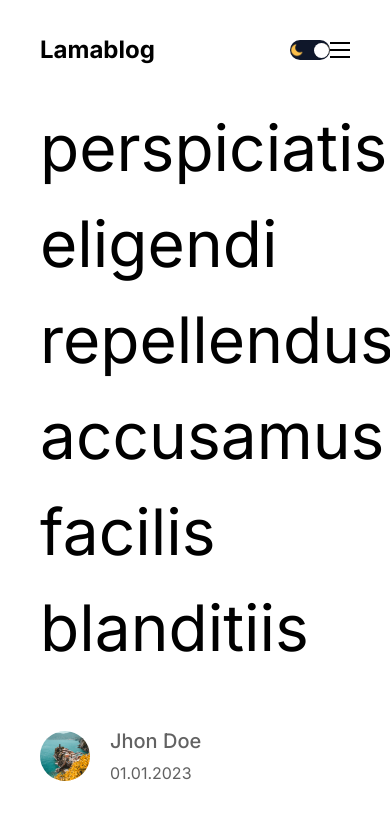
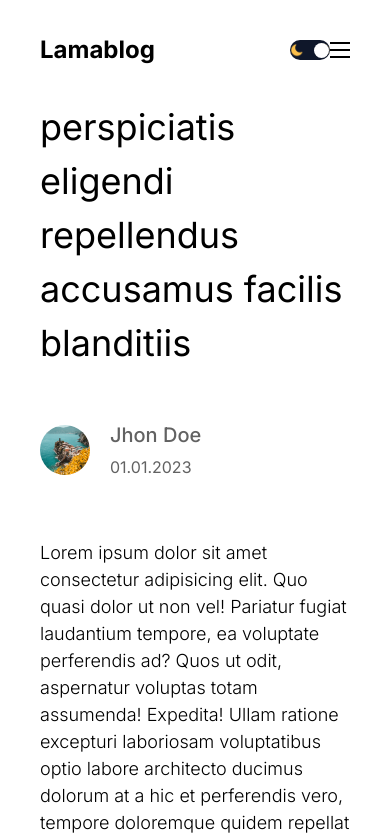
Before and after one commit to LuisArielRetanaHernadez/blog_mabi, a Next.js app: page /login in a window 390 px wide. Shown: the top 840 px of the page. Built offline with nearby package versions, Linux system fonts and the light colour scheme.

Commit message:
creando los media query

```diff
--- a/app/[slug]/singlePage.module.css
+++ b/app/[slug]/singlePage.module.css
@@ -71,3 +71,31 @@
   font-size: 20px;
   font-weight: 300;
 }
+
+@media screen and (max-width: 1536px) {
+  .title {
+    font-size: 54px;
+  }
+}
+
+@media screen and (max-width: 1280px) {
+  .title {
+    font-size: 48px;
+  }
+}
+
+@media screen and (max-width: 1024px) {
+  .imageContainer {
+    display: none;
+  }
+}
+
+@media screen and (max-width: 640px) {
+  .title {
+    font-size: 36px;
+  }
+
+  .description p {
+    font-size: 18px;
+  }
+}
```
